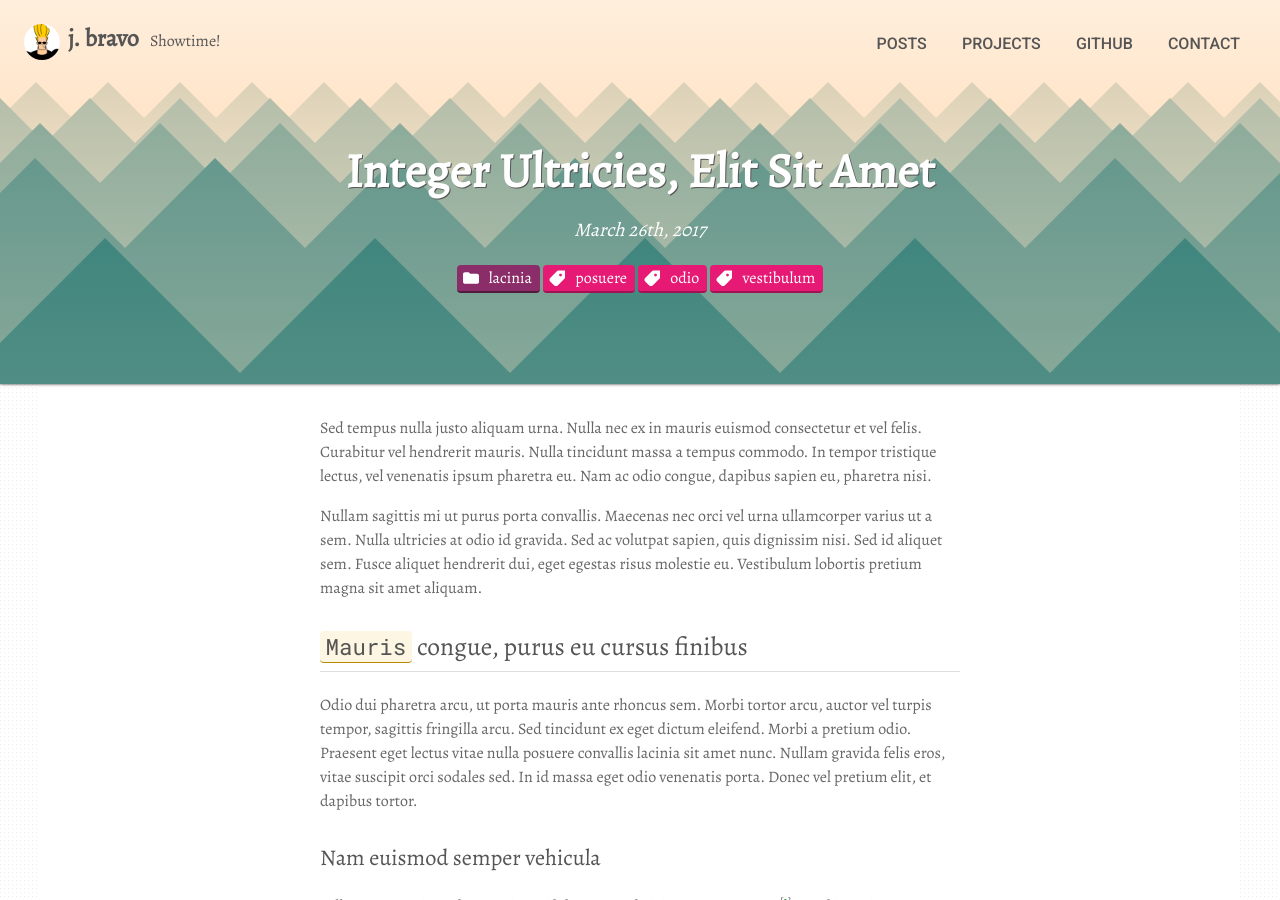
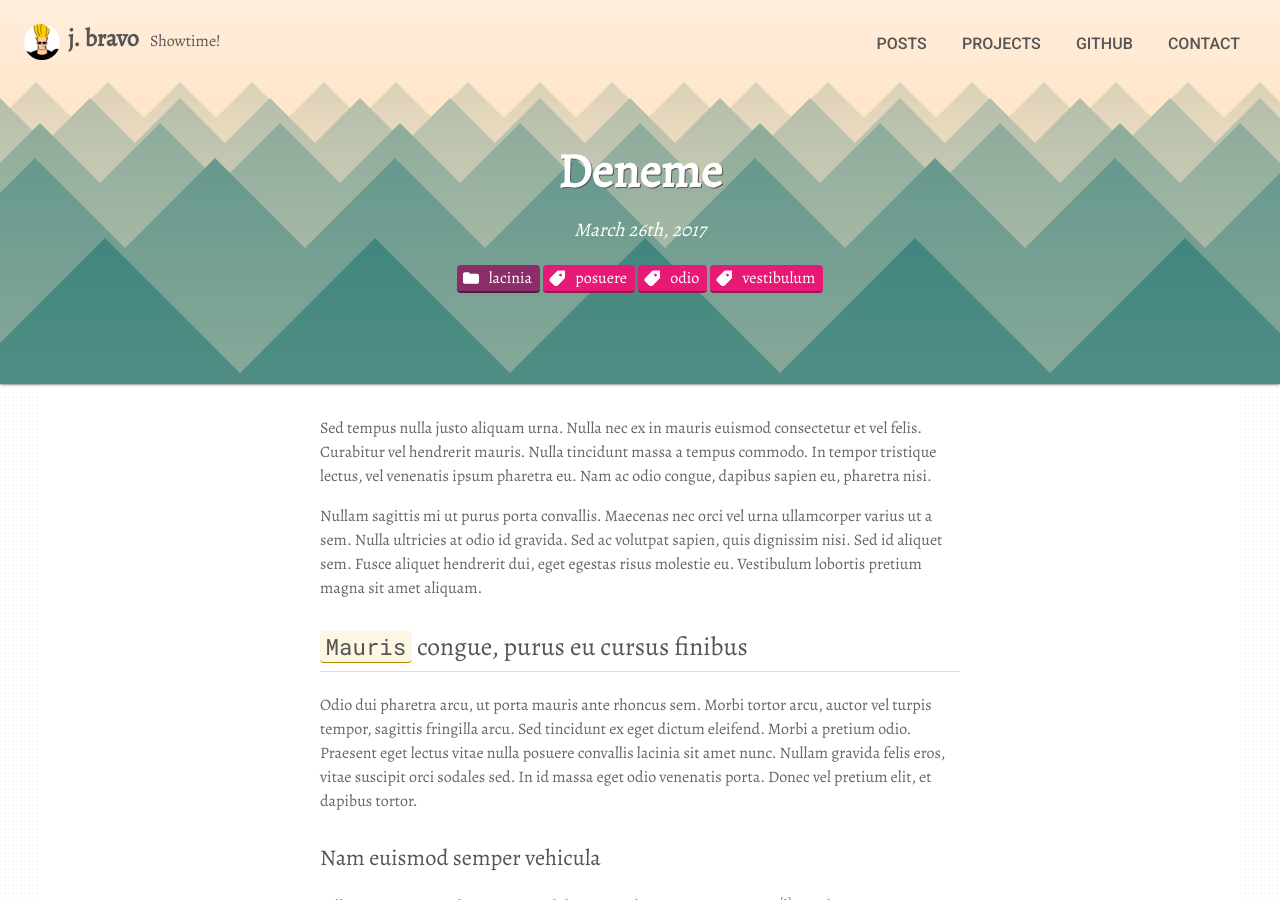
Before and after one commit to tanemucar/tanemucar, a Jekyll site: the page built from _posts/2017-03-26-integer-ultrices-elit-sit-amet.md, in a window 1280 px wide and 900 px high. Built offline with Jekyll 4.4.1, drawn with Linux system fonts in a browser that asks for light colours.

Commit message:
degisiklik1

```diff
--- a/_config.yml
+++ b/_config.yml
@@ -10,7 +10,7 @@ description: >                              # used in a <meta> tag & /feed.xml
 slogan: Showtime!                           # used in site header, beside title
 avatar: /i/avatar.png                       # used as portrait in site header
 banner: /i/mountains.svg                    # used as background in site header
-url: http://solana.ryanlue.com              # used by plugins to generate feed.xml and sitemap.xml
+url: http://tanemucar.github.io              # used by plugins to generate feed.xml and sitemap.xml
 baseurl: ''                                 # prepended to all absolute filepaths
 repo: https://github.com/rlue/jekyll-solana # used in footer
 
--- a/_posts/2017-03-26-integer-ultrices-elit-sit-amet.md
+++ b/_posts/2017-03-26-integer-ultrices-elit-sit-amet.md
@@ -1,5 +1,5 @@
 ---
-title: Integer Ultricies, Elit Sit Amet
+title: Deneme
 teaser: Aliquet semper, diam odio sollicitudin ante.
 category: lacinia
 tags: [posuere, odio, vestibulum]
```
